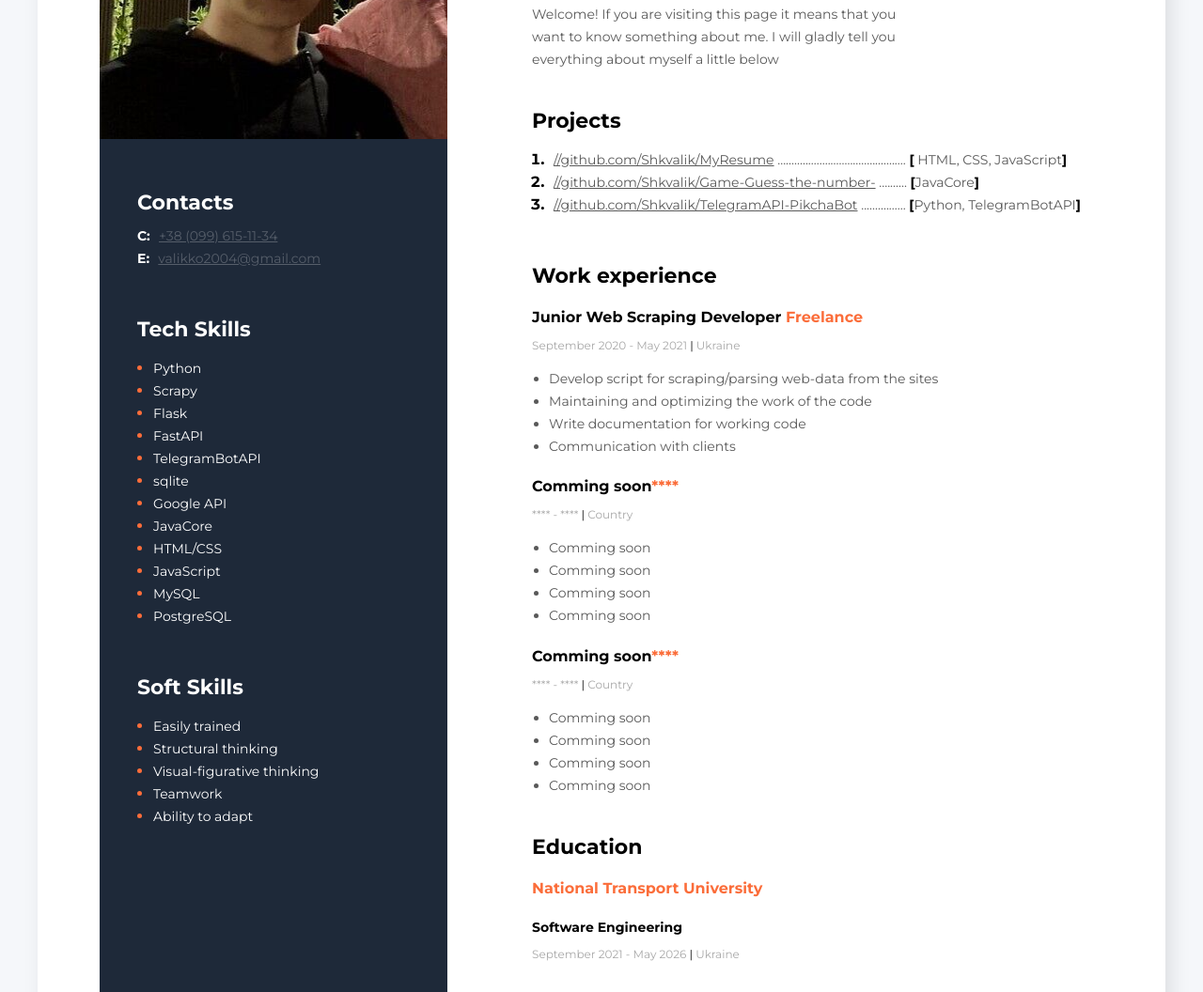
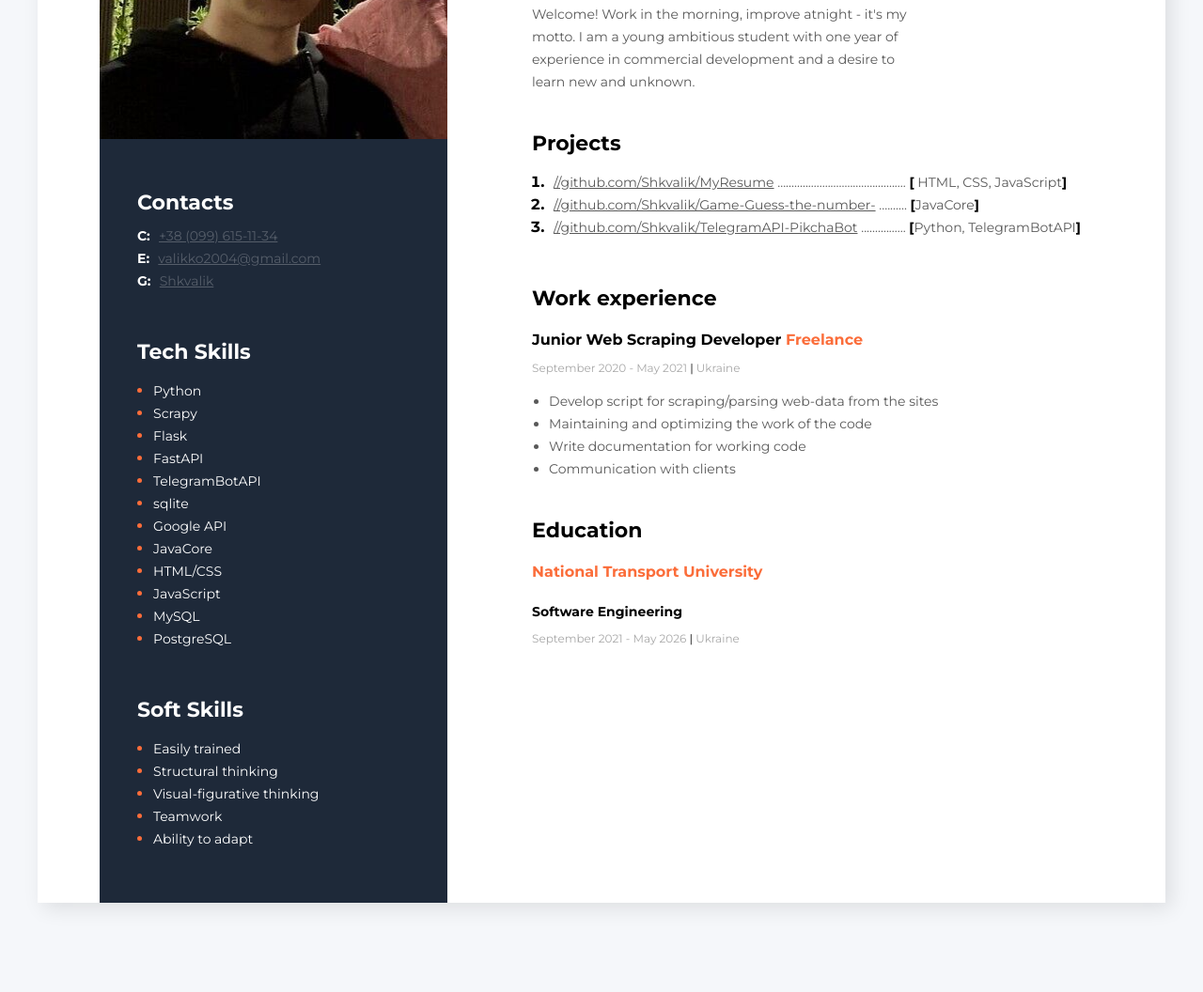
Before and after one commit to vkovalenkoo/MyResume, a plain HTML site: page index.html in a window 1280 px wide. Shown: the part 286-1342 px from the top of the page at 94% size. After the commit the page ends 1287 px from the top, so only its background shows below. Drawn offline with Linux system fonts and the light colour scheme.

Commit message:
Update index.html

```diff
--- a/index.html
+++ b/index.html
@@ -24,8 +24,7 @@
             <h2 class="about-me-profession">Back-End developer</h2>
             <h1 class="about-me-name">Valentin Kovalenko</h1>
 
-            <p class="about-me-description">Welcome! If you are visiting this page it means that you want to know something about me. I will gladly tell you everything about myself a little below</p>
-
+            <p class="about-me-description">Welcome! Work in the morning, improve atnight - it's my motto. I am a young ambitious student with one year of experience in commercial development and a desire to learn new and unknown.</p>
         </div>
 
         <!---My Projects section-->
@@ -74,36 +73,6 @@
                     <li class="my-work-experience-duty">Communication with clients</li>
                 </ul>
             </div>
-
-            <!--- Company 2 --->
-            <div class="my-work-experience-company-block">
-
-                <h4 class="my-work-experience-position">Comming soon<span class="my-work-experience-company">****</span></h4>
-                <p class="my-work-experience-period">**** - **** <span class="my-work-experience-diviber">|</span> Country</p>
-
-                <ul class="my-work-experience-duties">
-                    <li class="my-work-experience-duty">Comming soon</li>
-                    <li class="my-work-experience-duty">Comming soon</li>
-                    <li class="my-work-experience-duty">Comming soon</li>
-                    <li class="my-work-experience-duty">Comming soon</li>
-                </ul>
-            </div>
-
-            <!--- Company 3 --->
-            <div class="my-work-experience-company-block">
-
-                <h4 class="my-work-experience-position">Comming soon<span class="my-work-experience-company">****</span></h4>
-                <p class="my-work-experience-period">**** - **** <span class="my-work-experience-diviber">|</span> Country</p>
-
-                <ul class="my-work-experience-duties">
-                    <li class="my-work-experience-duty">Comming soon</li>
-                    <li class="my-work-experience-duty">Comming soon</li>
-                    <li class="my-work-experience-duty">Comming soon</li>
-                    <li class="my-work-experience-duty">Comming soon</li>
-                </ul>
-            </div>
-
-
         </div>
 
         <!---Education section-->
@@ -113,13 +82,7 @@
             <!---  Universities --->
                 <h4 class="my-education-university">National Transport University</h4>
                 <h5 class="my-education-speciality">Software Engineering</h5>
-                <p class="my-education-period">September 2021 - May 2026<span class="my-education-diviber"> |</span> Ukraine</p>
-
-
-            <!---  Certificates --->
-                <!-- <h4>Letpy</h4>
-                <h5><a href="https://letpy.com/certificate/5a491764-7f90-45da-be54-f845f80888cf/en/">The basics of Python programming</a></h5>
-                <p class="my-education-period">September 2020 - September 2020<span class="my-education-diviber">|</span> Ukraine</p> -->
+                <p class="my-education-period">September 2021 - May 2026 <span class="my-education-diviber">|</span> Ukraine</p>
         </div>
 
     </div>
@@ -138,6 +101,11 @@
                 <div>
                     <span class="contacts-section-type">E:</span>
                     <a class="contacts-section-link" href=mailto:valikko2004@gmail.com>valikko2004@gmail.com</a>
+                </div>
+
+                <div>
+                    <span class="contacts-section-type">G:</span>
+                    <a class="contacts-section-link" href=https://github.com/Shkvalik>Shkvalik</a>
                 </div>
             </div>
 
```
